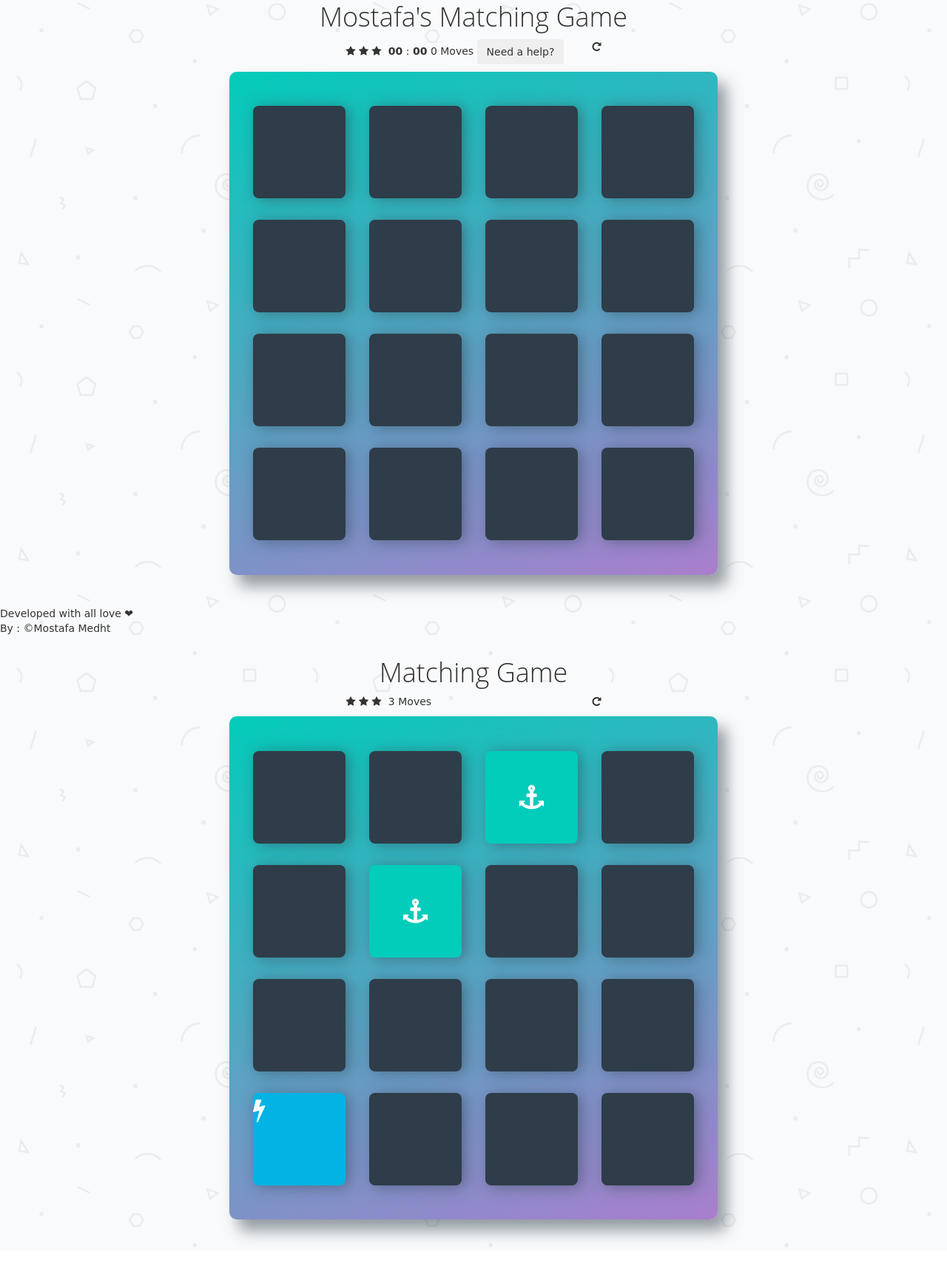
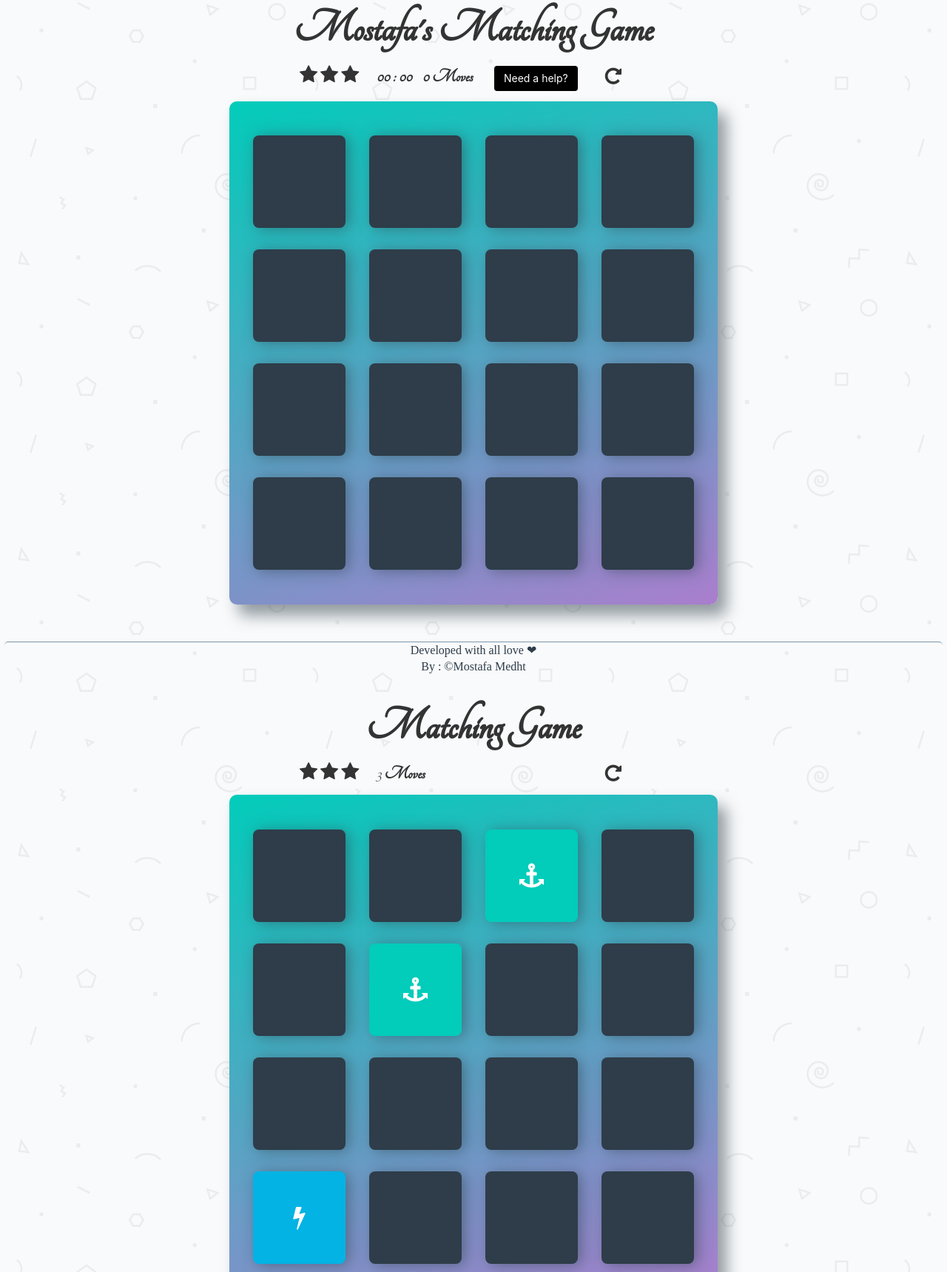
Before and after one commit to mostafa-medht/Matching-Game, a plain HTML site: page index.html in a window 1280 px wide. Shown: the part 17-1736 px from the top of the page at 74% size. Before the commit the page ends 1707 px from the top, so only its background shows below. Drawn offline with nearby package versions, Linux system fonts and the light colour scheme; a web font is replaced by a local one.

Commit message:
modifying app.css with missing elements

```diff
--- a/css/app.css
+++ b/css/app.css
@@ -18,7 +18,8 @@ body {
 
 body {
     background: #ffffff url('../img/geometry2.png'); /* Background pattern from Subtle Patterns */
-    font-family: 'Coda', cursive;
+    font-size: 16px;
+    font-family: 'Times New Roman', Times, serif;
 }
 
 .container {
@@ -29,8 +30,14 @@ body {
 }
 
 h1 {
-    font-family: 'Open Sans', sans-serif;
-    font-weight: 300;
+    font-family: 'Tangerine';
+    font-weight: bolder;
+    font-size: 65px;
+    font-family: 'Tangerine', cursive;
+}
+
+h4 {
+    display: inline;
 }
 
 /*
@@ -44,10 +51,10 @@ h1 {
     padding: 32px;
     border-radius: 10px;
     box-shadow: 12px 15px 20px 0 rgba(46, 61, 73, 0.5);
-    display: flex;
-    flex-wrap: wrap;
-    justify-content: space-between;
-    align-items: center;
+    display: flex !important;
+    flex-wrap: wrap !important;
+    justify-content: space-between !important;
+    align-items: center !important;
     margin: 0 0 3em;
 }
 
@@ -59,14 +66,14 @@ h1 {
     color: #ffffff;
     border-radius: 8px;
     cursor: pointer;
-    display: flex;
-    justify-content: center;
-    align-items: center;
+    display: flex !important;
+    justify-content: center !important;
+    align-items: center !important;
     box-shadow: 5px 2px 20px 0 rgba(46, 61, 73, 0.5);
 }
 
 .deck .card.open {
-    transform: rotateY(0);
+    transform: rotateY(0) !important;
     background: #02b3e4;
     cursor: default;
 }
@@ -79,6 +86,14 @@ h1 {
     cursor: default;
     background: #02ccba;
     font-size: 33px;
+    animation: shake 0.5s;
+}
+
+.deck .card.unmatch {
+    cursor: default;
+    background :tomato;
+    font-size: 33px;
+    animation: shake 0.4s;
 }
 
 /*
@@ -86,14 +101,18 @@ h1 {
  */
 
 .score-panel {
+    float: left;
     text-align: left;
-    width: 345px;
+    width: 550px;
     margin-bottom: 10px;
+    font-size: 26px;
+    font-weight: bold;
+    font-family: 'Tangerine', cursive;
 }
 
 .score-panel .stars {
     margin: 0;
-    padding: 0;
+    padding-right: 15px;
     display: inline-block;
     margin: 0 5px 0 0;
 }
@@ -103,7 +122,106 @@ h1 {
     display: inline-block;
 }
 
+.score-panel .moves {
+    padding-right: 0px;
+    font-weight:300;
+}
+
+.score-panel span {
+    width: 40px;
+}
+.score-panel #seconds{
+    padding-right: 10px;
+}
+
+
 .score-panel .restart {
     float: right;
     cursor: pointer;
+    margin-right: 75px;
+    margin-left: 8px;
+    font-weight:180;
+    font-family: 'Times New Roman', Times, serif;
 }
+
+
+.score-panel button {
+    margin-left: 25px;
+    background-color: black;
+    color: white;
+    font-family: -apple-system, BlinkMacSystemFont, 'Segoe UI', Roboto, Oxygen, Ubuntu, Cantarell, 'Open Sans', 'Helvetica Neue', sans-serif
+}
+
+.score-panel button:hover{
+    color: white;
+    background-color: teal;
+}
+
+.score-panel button:focus{
+    color: white;
+    background-color: cadetblue;
+}
+
+.score-panel .modal{
+    font-family: -apple-system, BlinkMacSystemFont, 'Segoe UI', Roboto, Oxygen, Ubuntu, Cantarell, 'Open Sans', 'Helvetica Neue', sans-serif;
+    font-size: 18px;
+    font-weight: 400;
+}
+
+
+/* Win Msg  */
+.winMsg {
+    display: inherit;
+    position: absolute;
+    z-index: 2;
+    padding-top: 300px;
+    padding-left: 150px;
+    padding-right: 150px;
+    padding-bottom: 300px;
+    font-size: 5em;
+    text-align: center;
+    list-style-type: none;
+    display: flex;
+    background-color: white;
+    opacity: 0.8;
+    display: none;
+}
+
+.restartGame {
+    font-size: 20px;
+    font-weight: bold;
+    text-decoration: none;
+    background-color: black;
+}
+/* Footer */
+
+footer {
+    border-top: 1px solid #7d97ad;
+    margin: 2px auto 2px auto;
+    padding-bottom: 0.5px;
+    width: 99%;
+    color: #2d3c49;
+    position: relative;
+    clear: both;
+    border-radius: 5px;
+    /* font-family: 'Segoe UI', Tahoma, Geneva, Verdana, sans-serif; */
+  }
+
+  footer p {
+    text-align: center;
+  }
+
+
+@keyframes shake {
+    0% { transform: translate(1px, 1px) rotate(0deg); }
+    10% { transform: translate(-1px, -2px) rotate(-1deg); }
+    20% { transform: translate(-3px, 0px) rotate(1deg); }
+    30% { transform: translate(3px, 2px) rotate(0deg); }
+    40% { transform: translate(1px, -1px) rotate(1deg); }
+    50% { transform: translate(-1px, 2px) rotate(-1deg); }
+    60% { transform: translate(-3px, 1px) rotate(0deg); }
+    70% { transform: translate(3px, 1px) rotate(-1deg); }
+    80% { transform: translate(-1px, -1px) rotate(1deg); }
+    90% { transform: translate(1px, 2px) rotate(0deg); }
+    100% { transform: translate(1px, -2px) rotate(-1deg); }
+  }
```
